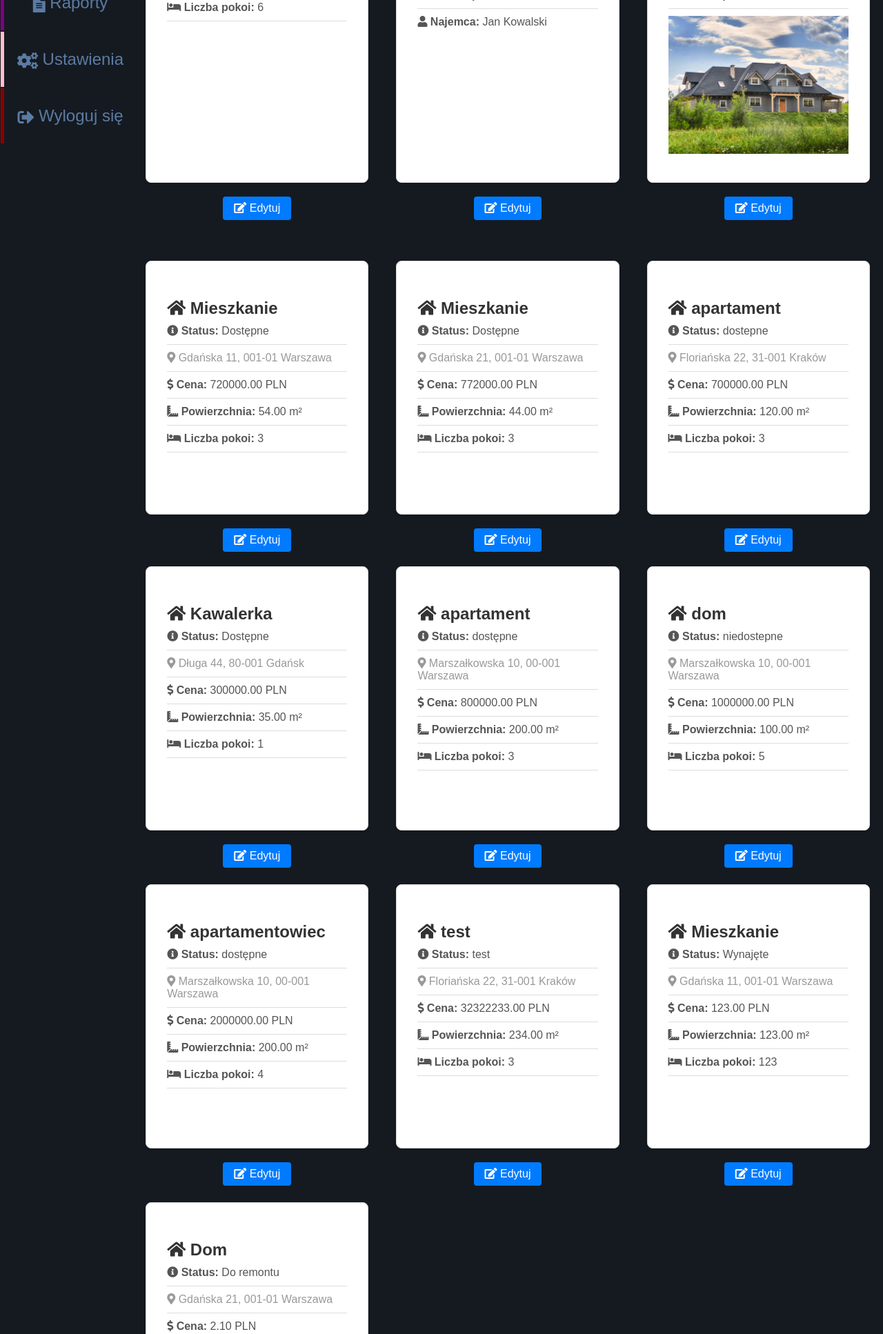
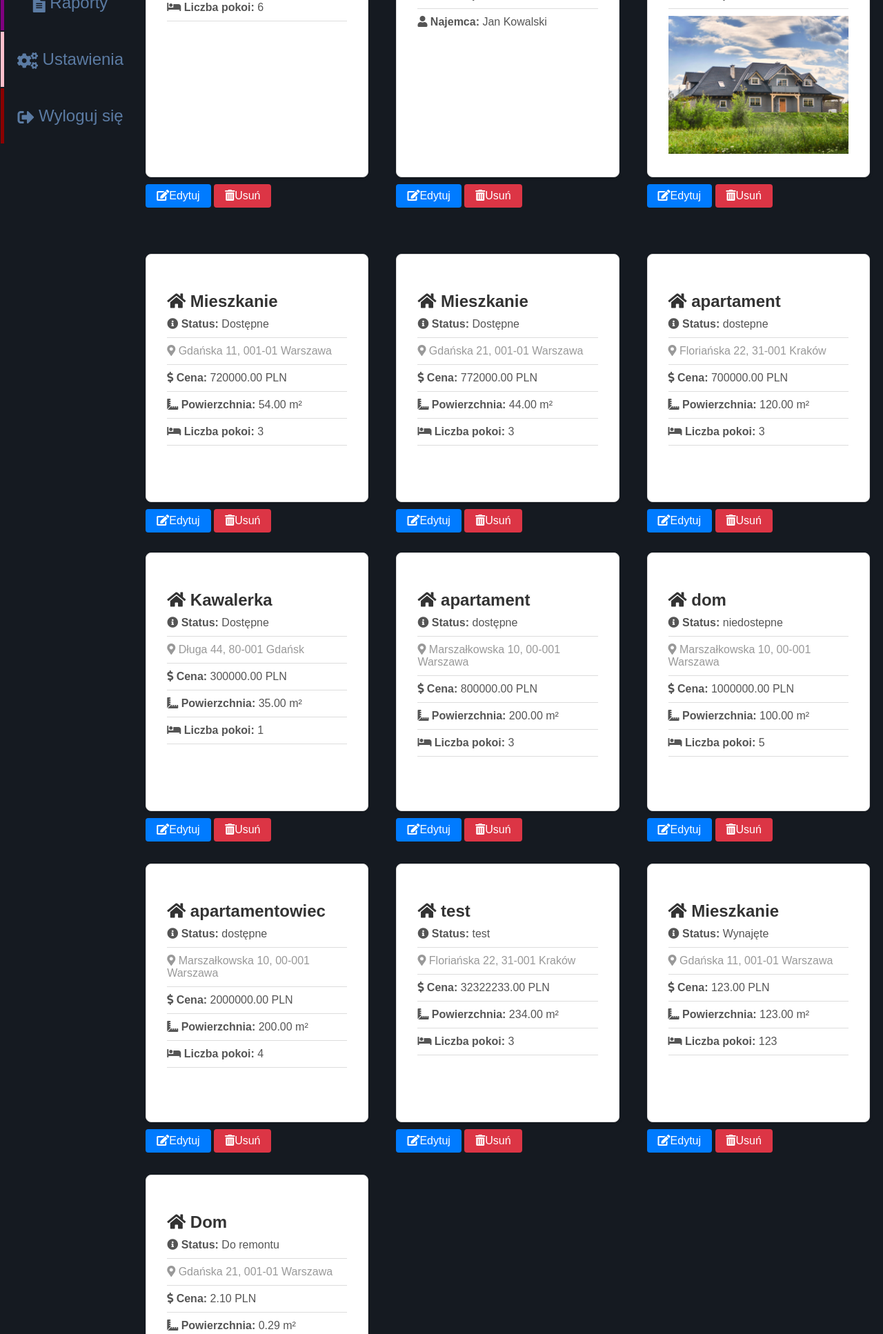
Before and after one commit to GabrielWalak/realestate, a Django app: page /lista in a window 1280 px wide. Shown: the part 471-2405 px from the top of the page at 69% size. Run offline with Django 5.2, Linux system fonts and the light colour scheme; data comes from the database, SQL or seed files in the repository; both versions use the stored data as it was after the commit.

Commit message:
Dodanie przycisku usuń pod nieruchomościami

```diff
--- a/listings/static/style.css
+++ b/listings/static/style.css
@@ -29,6 +29,7 @@ body {
     box-shadow: 0 2px 4px rgba(0, 0, 0, 0.1);
     padding: 20px;
     margin: 20px 0;
+    margin-bottom: 5px;
     max-width: 400px; /* adjust as needed */
     color: #333;
     min-height: 81% ;
@@ -532,8 +533,8 @@ body.dark {
 
 /* Zaktualizowany styl dla linku edycji */
 .edit-link {
-    display: block;
-    margin-top: 10px;
+    display: inline-flex;
+    margin-top: 5px;
     padding: 8px 16px;
     background-color: #007bff;
     color: white;
@@ -545,6 +546,22 @@ body.dark {
     margin-right: auto;
 }
 
+.delete-link {
+    display: inline-flex;
+    margin: 5px 0;
+    padding: 8px 16px;
+    background-color: #dc3545;
+    color: white;
+    text-align: center;
+    border-radius: 4px;
+    text-decoration: none;
+}
+
+/* Styl dla przycisku usuwania po najechaniu */
+.delete-link:hover {
+    background-color: #c82333;
+}
+
 /* Styl dla kontenera najemcy po najechaniu */
 .najemca-container:hover {
     border-color: green; /* Zmiana koloru obramowania po najechaniu myszką */
--- a/templates/lista_nieruchomosci.html
+++ b/templates/lista_nieruchomosci.html
@@ -106,6 +106,9 @@
             <a href="/nieruchomosci/{{ nieruchomosc.ID_nieruchomosci }}/edytuj/" class="edit-link">
                 <i class="fas fa-edit"></i> Edytuj
             </a>
+            <a href="/nieruchomosci/{{ nieruchomosc.ID_nieruchomosci }}/usun/" class="delete-link">
+                        <i class="fas fa-trash-alt"></i> Usuń
+            </a>
         </div>
     {% endfor %}
 </div>
```
Also changed, not shown: db.sqlite3.
